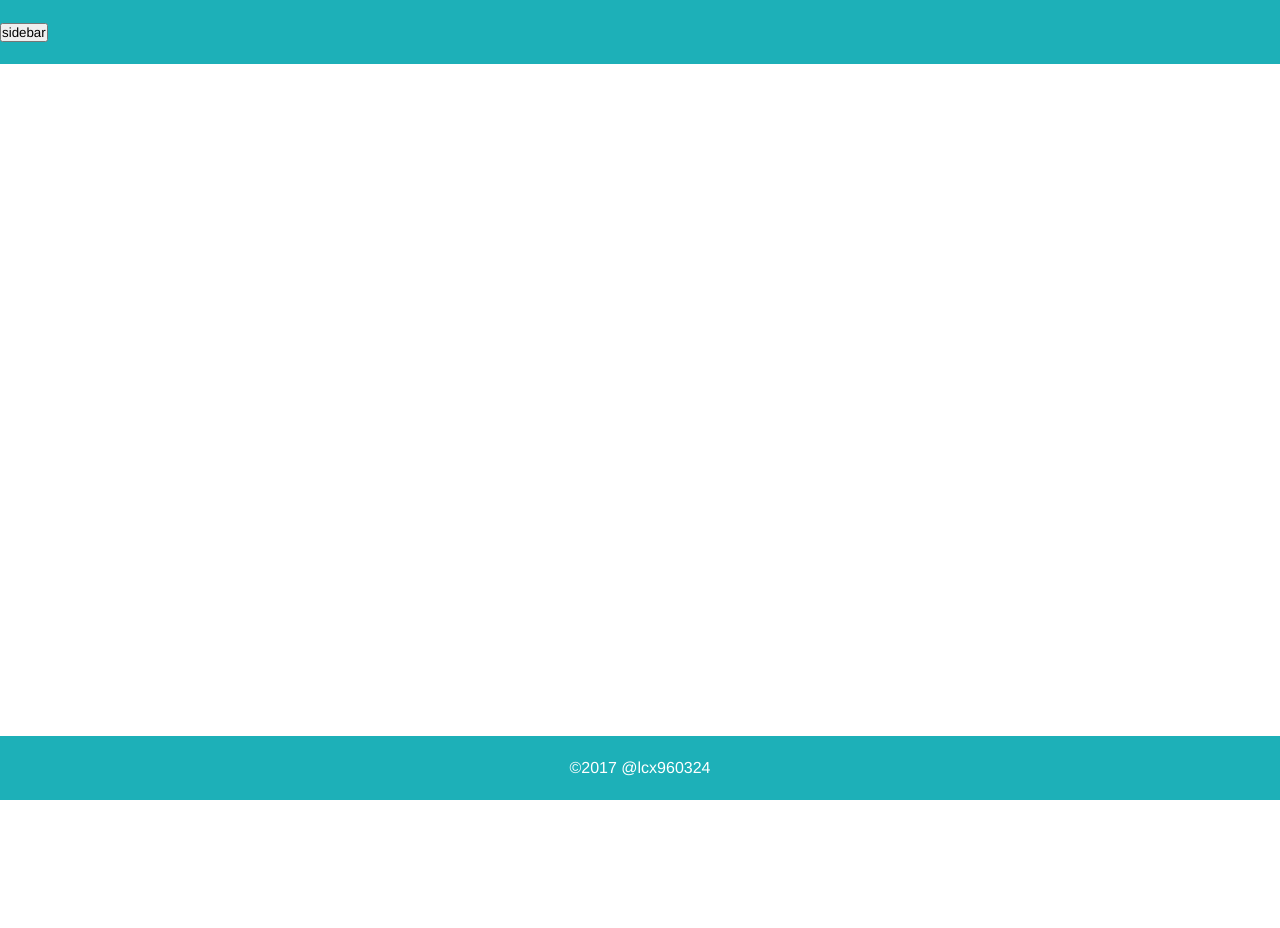
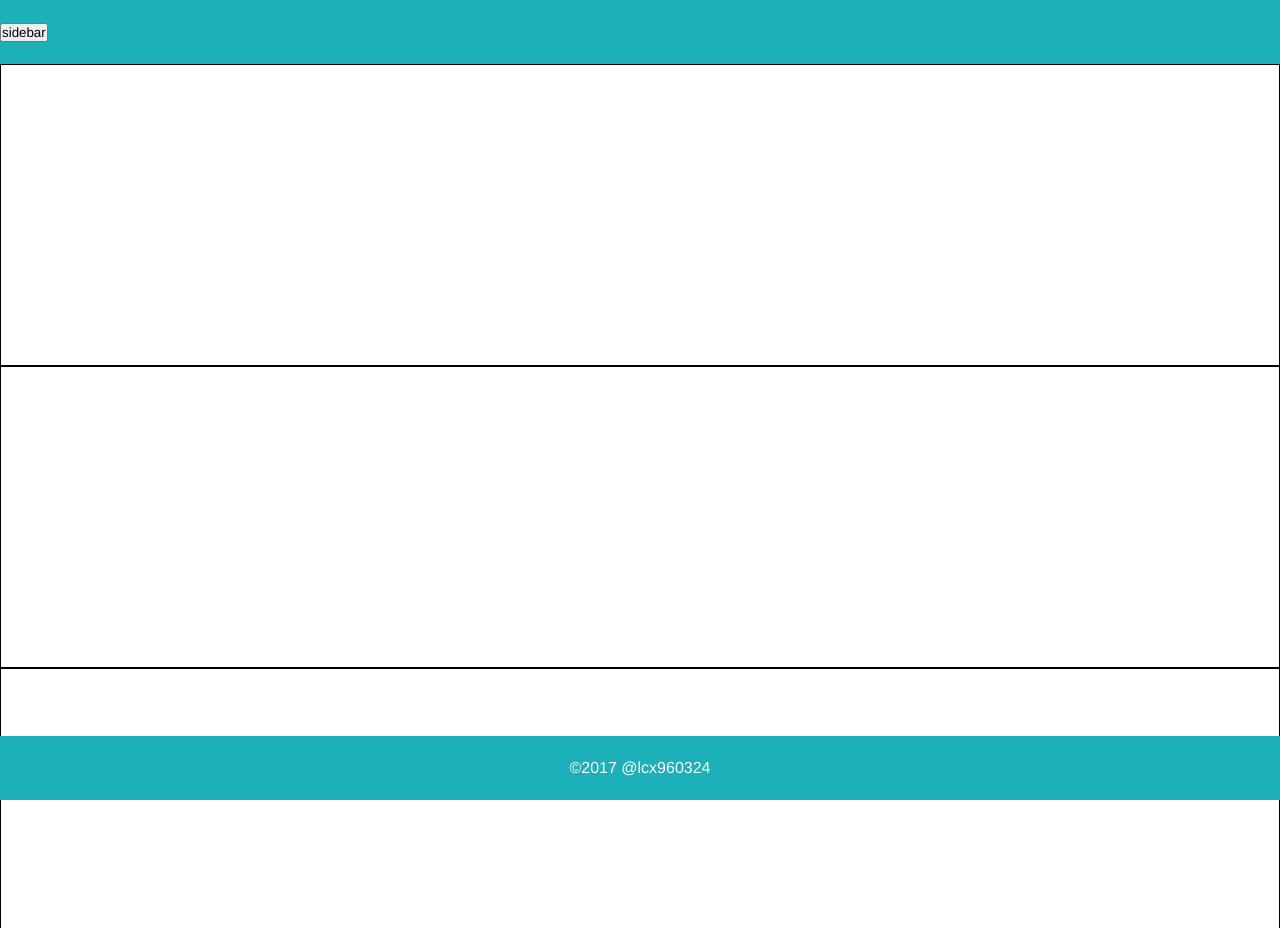
Before and after one commit to lcx960324/awesome-flexible, a plain HTML site: page index.html in a window 1280 px wide. Before the commit the page ends 800 px from the top, so only its background shows below. Drawn offline with Linux system fonts and the light colour scheme.

Commit message:
add fake content

```diff
--- a/index.html
+++ b/index.html
@@ -11,6 +11,13 @@
     <header>
         <button id="sidebar-switch">sidebar</button>
     </header>
+    <div class="content">
+        <div class="content-block"></div>
+        <div class="content-block"></div>
+        <div class="content-block"></div>
+        <div class="content-block"></div>
+        <div class="content-block"></div>
+    </div>
     <footer>&copy;2017&nbsp;@lcx960324</footer>
     <div class="sidebar" id="sidebar"></div>
     <script>
--- a/style.css
+++ b/style.css
@@ -33,3 +33,13 @@ footer {
     z-index: 2;
     display: none;
 }
+.content {
+    height: 100%;
+    padding-top: 64px;
+    padding-bottom: 64px;
+    overflow: auto;
+}
+.content .content-block {
+    height: 300px;
+    border: solid 1px #000;
+}
```
